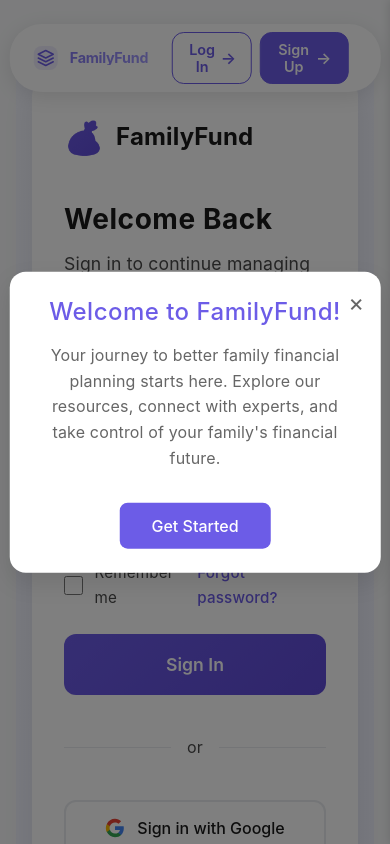
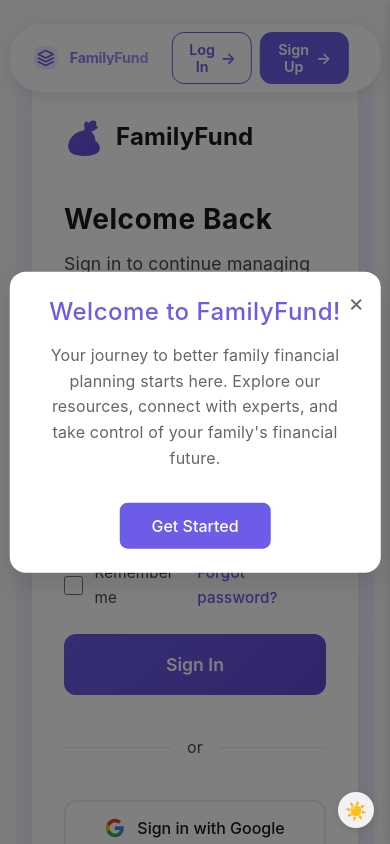
Before and after one commit to insaneodyssey26/Family-Fund, a React (Vite) app: page /login in a window 390 px wide. Shown: the top 844 px of the page. Built offline with nearby package versions, Linux system fonts and the light colour scheme; no server answers; a web font is replaced by a local one.

Commit message:
Fixed runtime issues

```diff
--- a/src/App.tsx
+++ b/src/App.tsx
@@ -1,6 +1,7 @@
 import React, { useState } from 'react';
 import { BrowserRouter as Router, Routes, Route, Navigate } from 'react-router-dom';
 import { AuthProvider, useAuth } from './contexts/AuthContext';
+import { ThemeProvider } from './contexts/ThemeContext';
 import Navbar from './components/Navbar';
 import Sidebar from './components/Sidebar';
 import WelcomePopup from './components/WelcomePopup';
@@ -17,6 +18,7 @@
 import Instructors from './pages/Instructors';
 import InstructorDetail from './pages/InstructorDetail';
 import CategoryResources from './pages/CategoryResources';
+import DarkModeToggle from './components/DarkModeToggle';
 import styles from './styles/App.module.css';
 
 // Protected Route component
@@ -38,8 +40,9 @@
   const [isSidebarOpen, setIsSidebarOpen] = useState(false);
 
   return (
+    <ThemeProvider>
+      <Router>
         <AuthProvider>
-      <Router>
           <div className={styles.app}>
             <Navbar onMenuClick={() => setIsSidebarOpen(true)} />
             <Sidebar isOpen={isSidebarOpen} onClose={() => setIsSidebarOpen(false)} />
@@ -66,9 +69,11 @@
                 <Route path="*" element={<NotFound />} />
               </Routes>
             </main>
+            <DarkModeToggle />
           </div>
+        </AuthProvider>
       </Router>
-    </AuthProvider>
+    </ThemeProvider>
   );
 };
 
--- /dev/null
+++ b/src/components/DarkModeToggle.tsx
@@ -0,0 +1,21 @@
+import React from 'react';
+import { useTheme } from '../contexts/ThemeContext';
+import styles from '../styles/DarkModeToggle.module.css';
+
+const DarkModeToggle: React.FC = () => {
+    const { isDarkMode, toggleDarkMode } = useTheme();
+
+    return (
+        <button
+            className={`${styles.toggleButton} ${isDarkMode ? styles.dark : styles.light}`}
+            onClick={toggleDarkMode}
+            aria-label={`Switch to ${isDarkMode ? 'light' : 'dark'} mode`}
+        >
+            <div className={styles.toggleIcon}>
+                {isDarkMode ? '🌙' : '☀️'}
+            </div>
+        </button>
+    );
+};
+
+export default DarkModeToggle;
--- a/src/config/firebase.ts
+++ b/src/config/firebase.ts
@@ -3,12 +3,12 @@
 import { getFirestore } from 'firebase/firestore';
 
 const firebaseConfig = {
-    apiKey: "AIzaSyBzNAyUgGiEd6nnBn6-bu4hZHStVfAMkqM",
-    authDomain: "family-fund-2605.firebaseapp.com",
-    projectId: "family-fund-2605",
-    storageBucket: "family-fund-2605.firebasestorage.app",
-    messagingSenderId: "827375343717",
-    appId: "1:827375343717:web:7a14fc9d07dba881430e8c"
+    apiKey: import.meta.env.VITE_FIREBASE_API_KEY,
+    authDomain: import.meta.env.VITE_FIREBASE_AUTH_DOMAIN,
+    projectId: import.meta.env.VITE_FIREBASE_PROJECT_ID,
+    storageBucket: import.meta.env.VITE_FIREBASE_STORAGE_BUCKET,
+    messagingSenderId: import.meta.env.VITE_FIREBASE_MESSAGING_SENDER_ID,
+    appId: import.meta.env.VITE_FIREBASE_APP_ID
 };
 
 // Initialize Firebase
--- a/src/contexts/AuthContext.tsx
+++ b/src/contexts/AuthContext.tsx
@@ -10,6 +10,7 @@
     updateProfile
 } from 'firebase/auth';
 import { auth } from '../config/firebase';
+import { useNavigate, useLocation } from 'react-router-dom';
 
 interface AuthContextType {
     currentUser: User | null;
@@ -17,60 +18,102 @@
     login: (email: string, password: string) => Promise<void>;
     signup: (email: string, password: string, displayName: string) => Promise<void>;
     logout: () => Promise<void>;
-    signInWithGoogle: () => Promise<void>;
+    signInWithGoogle: () => Promise<User>;
 }
 
-const AuthContext = createContext<AuthContextType>({} as AuthContextType);
+const AuthContext = createContext<AuthContextType | undefined>(undefined);
 
 export function useAuth() {
-    return useContext(AuthContext);
+    const context = useContext(AuthContext);
+    if (context === undefined) {
+        throw new Error('useAuth must be used within an AuthProvider');
+    }
+    return context;
 }
 
-export function AuthProvider({ children }: { children: React.ReactNode }) {
+export const AuthProvider: React.FC<{ children: React.ReactNode }> = ({ children }) => {
     const [currentUser, setCurrentUser] = useState<User | null>(null);
     const [loading, setLoading] = useState(true);
+    const navigate = useNavigate();
+    const location = useLocation();
 
-    async function signup(email: string, password: string, displayName: string) {
+    useEffect(() => {
+        const unsubscribe = onAuthStateChanged(auth, (user) => {
+            console.log('Auth state changed:', user ? 'User logged in' : 'No user');
+            setCurrentUser(user);
+            setLoading(false);
+        }, (error) => {
+            console.error('Auth state change error:', error);
+            setLoading(false);
+        });
+
+        return () => unsubscribe();
+    }, []);
+
+    const signup = async (email: string, password: string, displayName: string) => {
+        try {
+            console.log('Attempting signup...');
             const userCredential = await createUserWithEmailAndPassword(auth, email, password);
             await updateProfile(userCredential.user, {
                 displayName: displayName
             });
+            console.log('Signup successful:', userCredential.user);
             setCurrentUser({ ...userCredential.user, displayName });
+
+            // Navigate to home page after successful signup
+            navigate('/');
+        } catch (error) {
+            console.error('Signup error:', error);
+            throw error;
         }
+    };
 
-    async function login(email: string, password: string) {
-        await signInWithEmailAndPassword(auth, email, password);
+    const login = async (email: string, password: string) => {
+        try {
+            console.log('Attempting login...');
+            const result = await signInWithEmailAndPassword(auth, email, password);
+            console.log('Login successful:', result.user);
+            setCurrentUser(result.user);
+
+            // Navigate to the previous page or home
+            const origin = location.state?.from?.pathname || '/';
+            navigate(origin);
+        } catch (error) {
+            console.error('Login error:', error);
+            throw error;
         }
+    };
 
-    async function logout() {
+    const logout = async () => {
+        try {
+            console.log('Attempting logout...');
             await signOut(auth);
+            console.log('Logout successful');
+            setCurrentUser(null);
+            navigate('/');
+        } catch (error) {
+            console.error('Logout error:', error);
+            throw error;
         }
+    };
 
-    async function signInWithGoogle() {
+    const signInWithGoogle = async () => {
         try {
             const provider = new GoogleAuthProvider();
-            // Add additional scopes if needed
             provider.addScope('profile');
             provider.addScope('email');
+            const result = await signInWithPopup(auth, provider);
+            setCurrentUser(result.user);
 
-            const result = await signInWithPopup(auth, provider);
-            // The signed-in user info is automatically updated in the state
-            // through the onAuthStateChanged listener
+            // Navigate to the previous page or home
+            const origin = location.state?.from?.pathname || '/';
+            navigate(origin);
             return result.user;
         } catch (error) {
             console.error('Error signing in with Google:', error);
             throw error;
         }
-    }
-
-    useEffect(() => {
-        const unsubscribe = onAuthStateChanged(auth, (user) => {
-            setCurrentUser(user);
-            setLoading(false);
-        });
-
-        return unsubscribe;
-    }, []);
+    };
 
     const value = {
         currentUser,
@@ -86,4 +129,4 @@
             {!loading && children}
         </AuthContext.Provider>
     );
-}
+};
--- /dev/null
+++ b/src/contexts/ThemeContext.tsx
@@ -0,0 +1,49 @@
+import React, { createContext, useContext, useState, useEffect } from 'react';
+
+interface ThemeContextType {
+    isDarkMode: boolean;
+    toggleDarkMode: () => void;
+}
+
+const ThemeContext = createContext<ThemeContextType | undefined>(undefined);
+
+export const ThemeProvider: React.FC<{ children: React.ReactNode }> = ({ children }) => {
+    const [isDarkMode, setIsDarkMode] = useState(() => {
+        // Check if user has a theme preference in localStorage
+        const savedTheme = localStorage.getItem('theme');
+        if (savedTheme) {
+            return savedTheme === 'dark';
+        }
+        // Check system preference
+        return window.matchMedia('(prefers-color-scheme: dark)').matches;
+    });
+
+    useEffect(() => {
+        // Update localStorage when theme changes
+        localStorage.setItem('theme', isDarkMode ? 'dark' : 'light');
+        // Add/remove dark class to document
+        if (isDarkMode) {
+            document.documentElement.classList.add('dark');
+        } else {
+            document.documentElement.classList.remove('dark');
+        }
+    }, [isDarkMode]);
+
+    const toggleDarkMode = () => {
+        setIsDarkMode(prev => !prev);
+    };
+
+    return (
+        <ThemeContext.Provider value={{ isDarkMode, toggleDarkMode }}>
+            {children}
+        </ThemeContext.Provider>
+    );
+};
+
+export const useTheme = () => {
+    const context = useContext(ThemeContext);
+    if (context === undefined) {
+        throw new Error('useTheme must be used within a ThemeProvider');
+    }
+    return context;
+};
--- /dev/null
+++ b/src/styles/DarkModeToggle.module.css
@@ -0,0 +1,61 @@
+.toggleButton {
+    position: fixed;
+    bottom: 1.5rem;
+    right: 1.5rem;
+    width: 2.5rem;
+    height: 2.5rem;
+    border-radius: 50%;
+    border: none;
+    cursor: pointer;
+    display: flex;
+    align-items: center;
+    justify-content: center;
+    transition: all 0.4s cubic-bezier(0.4, 0, 0.2, 1);
+    z-index: 1000;
+    box-shadow: 0 2px 8px rgba(0, 0, 0, 0.1);
+    backdrop-filter: blur(8px);
+}
+
+.toggleButton.light {
+    background-color: rgba(255, 255, 255, 0.9);
+    color: #333333;
+}
+
+.toggleButton.dark {
+    background-color: rgba(51, 51, 51, 0.9);
+    color: #ffffff;
+}
+
+.toggleButton:hover {
+    transform: translateY(-3px) scale(1.1);
+    box-shadow: 0 4px 12px rgba(0, 0, 0, 0.15);
+}
+
+.toggleButton:active {
+    transform: translateY(0) scale(0.95);
+}
+
+.toggleIcon {
+    font-size: 1.2rem;
+    transition: all 0.4s cubic-bezier(0.4, 0, 0.2, 1);
+    display: flex;
+    align-items: center;
+    justify-content: center;
+}
+
+.toggleButton:hover .toggleIcon {
+    transform: rotate(360deg);
+}
+
+@media (max-width: 768px) {
+    .toggleButton {
+        bottom: 1rem;
+        right: 1rem;
+        width: 2.25rem;
+        height: 2.25rem;
+    }
+
+    .toggleIcon {
+        font-size: 1.1rem;
+    }
+}
```
Lines whose indentation alone changed are shown as unchanged.
